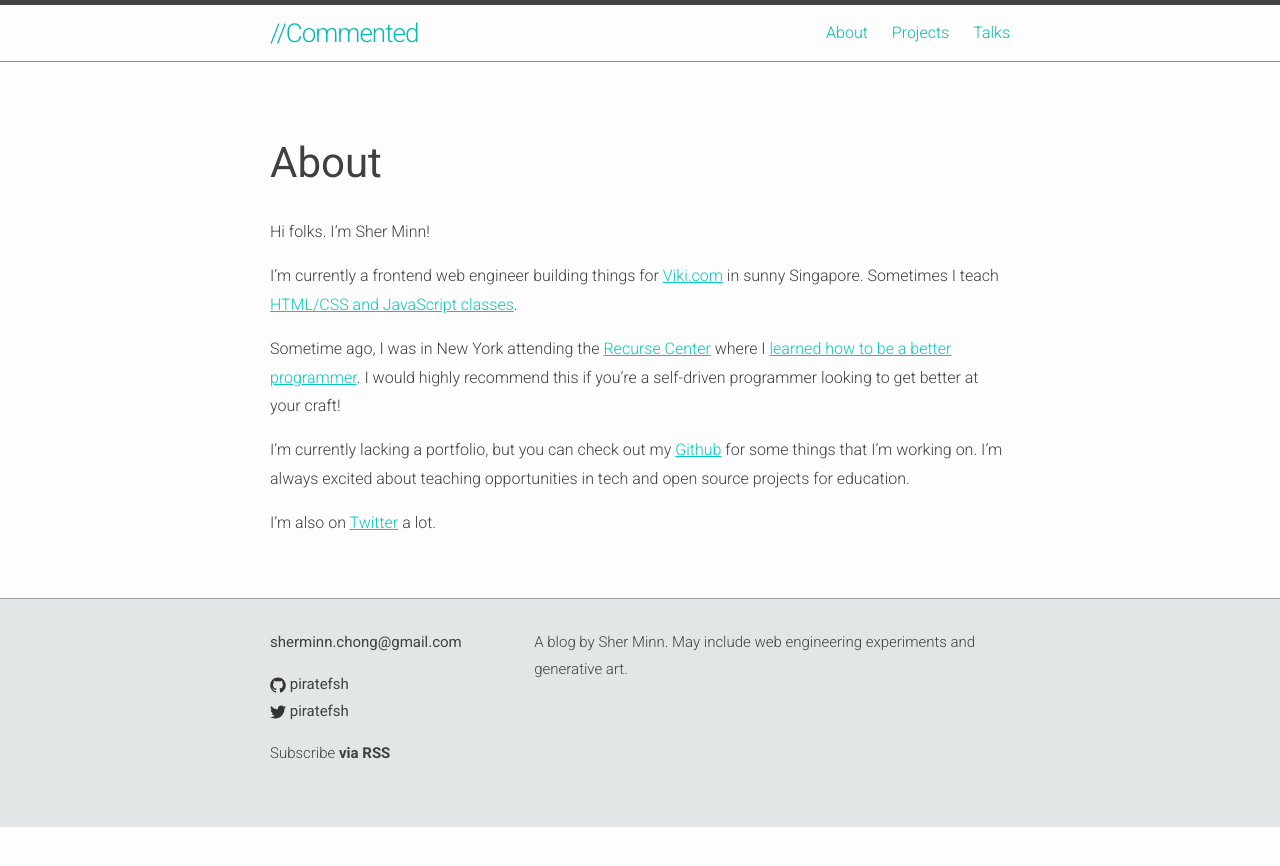
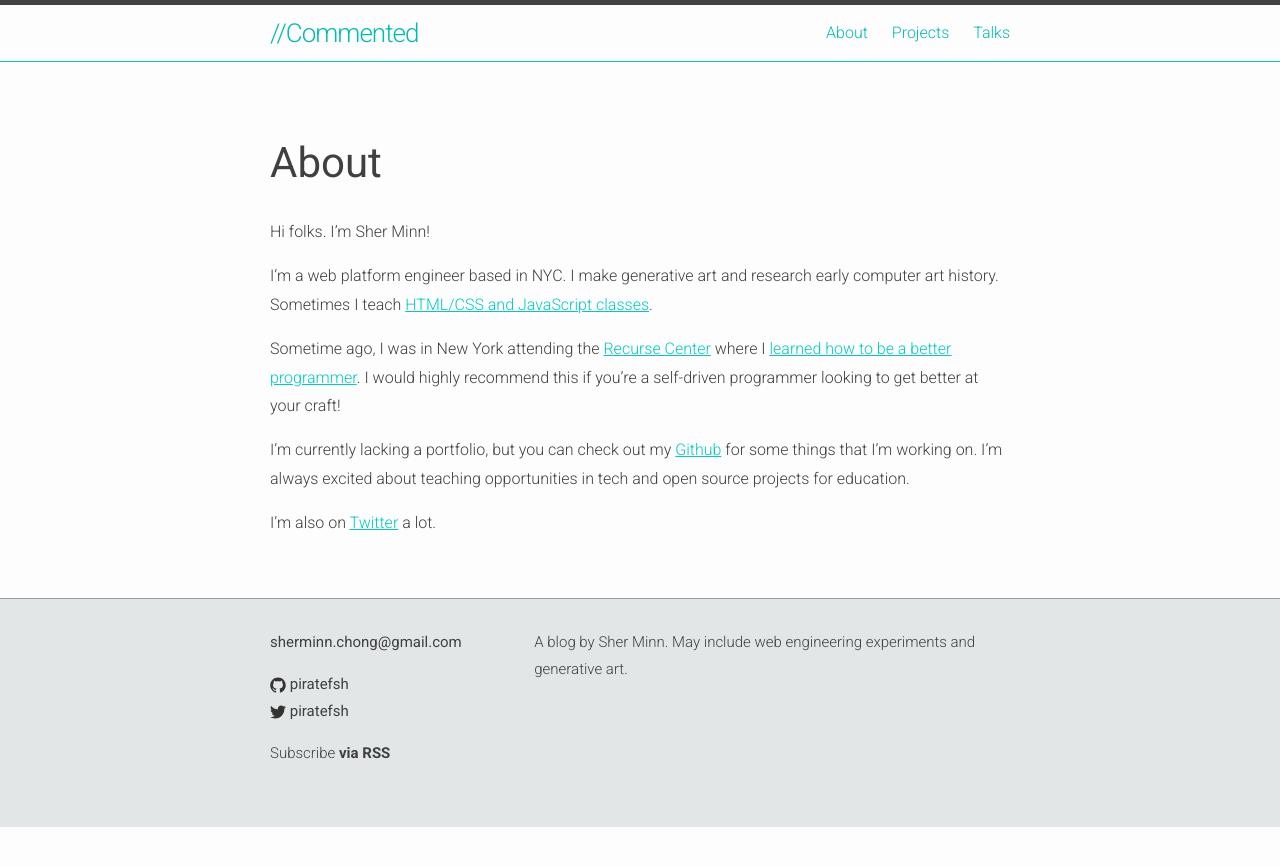
Before and after one commit to piratefsh/piratefsh.github.io, a Jekyll site: the page built from about.md, in a window 1280 px wide. Shown: the top 866 px of the page. Built offline with Jekyll 4.4.1, drawn with Linux system fonts in a browser that asks for light colours.

Commit message:
Update about

```diff
--- a/about.md
+++ b/about.md
@@ -6,7 +6,7 @@ permalink: /about/
 
 Hi folks. I'm Sher Minn!
 
-I'm currently a frontend web engineer building things for [Viki.com](https://viki.com) in sunny Singapore. Sometimes I teach [HTML/CSS and JavaScript classes](http://codeequality.org/2014/06/16/introduction-to-htmlcss.html).
+I'm a web platform engineer based in NYC. I make generative art and research early computer art history. Sometimes I teach [HTML/CSS and JavaScript classes](http://codeequality.org/2014/06/16/introduction-to-htmlcss.html).
 
 Sometime ago, I was in New York attending the [Recurse Center](http://recurse.com) where I [learned how to be a better programmer](http://piratefsh.github.io/projects/experience/2016/04/16/my-recurse-center-experience.html). I would highly recommend this if you're a self-driven programmer looking to get better at your craft!
 
```
